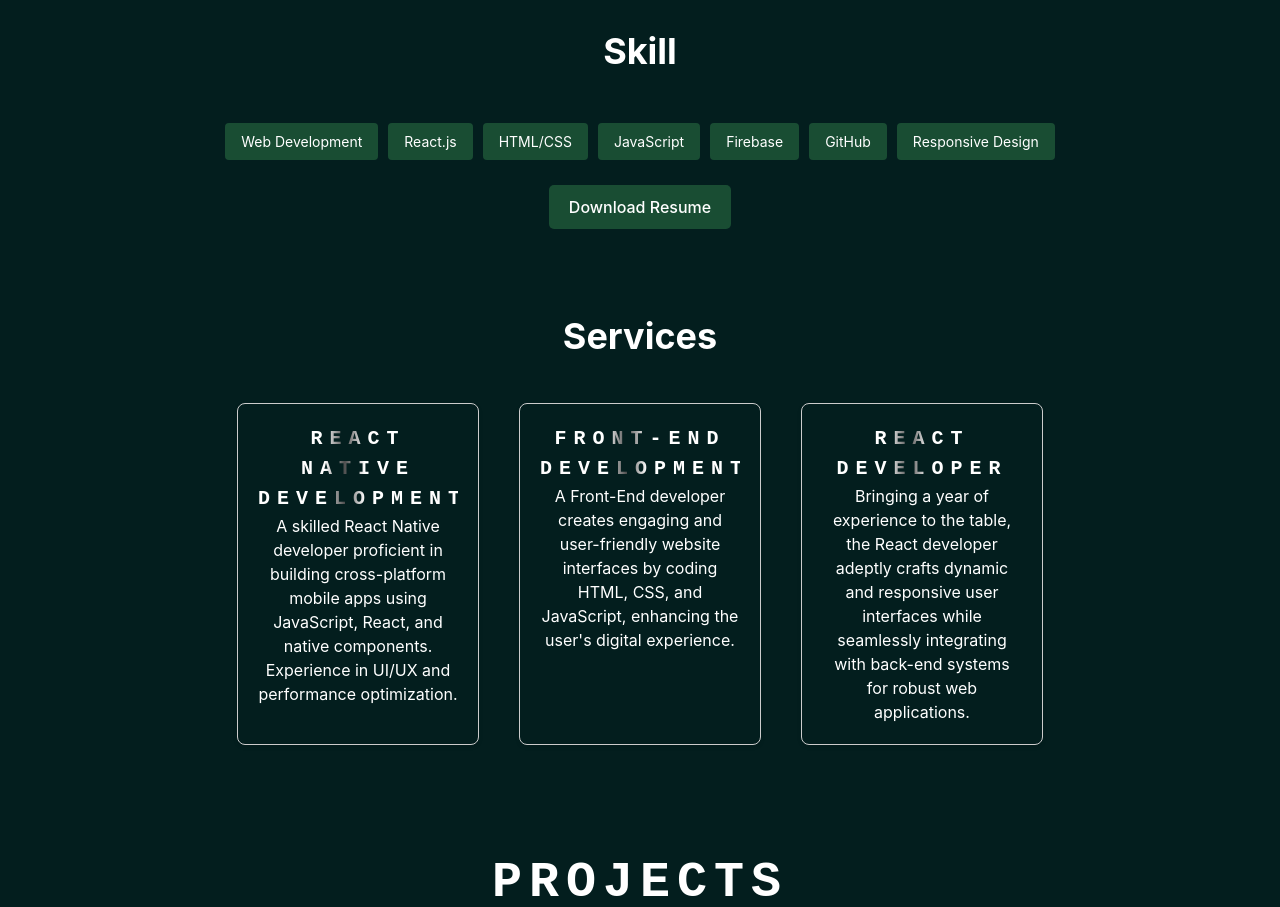
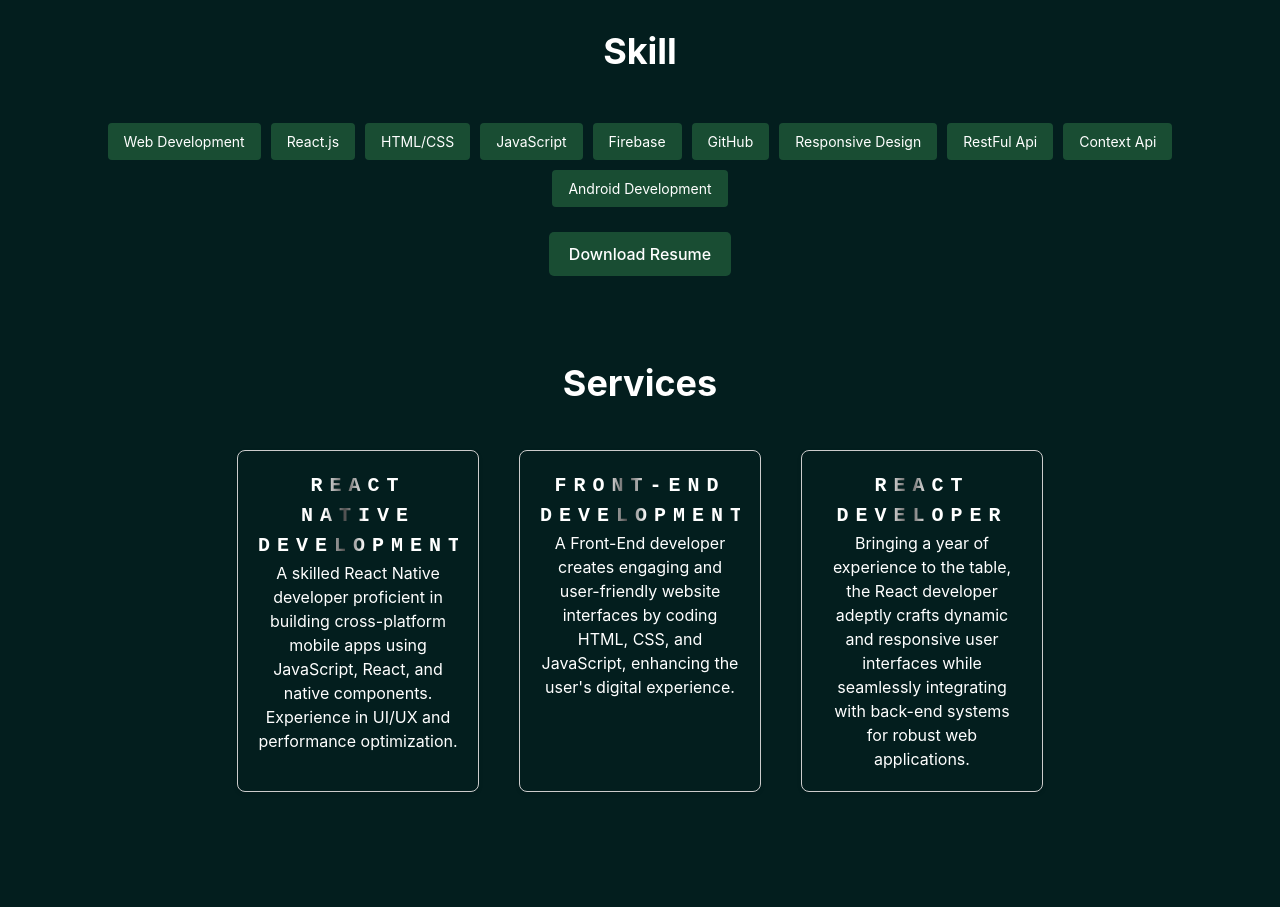
Before and after one commit to Hasniank/Hasnain-PortfolioWebsite, a React (Vite) app: page / in a window 1280 px wide. Shown: the part 1020-1927 px from the top of the page. Built offline with nearby package versions, Linux system fonts and the light colour scheme.

Commit message:
Add skill

```diff
--- a/src/components/About.jsx
+++ b/src/components/About.jsx
@@ -79,6 +79,9 @@ export const About = () => {
         <SkillItem>Firebase</SkillItem>
         <SkillItem>GitHub</SkillItem>
         <SkillItem>Responsive Design</SkillItem>
+        <SkillItem>RestFul Api</SkillItem>
+        <SkillItem>Context Api</SkillItem>
+        <SkillItem>Android Development</SkillItem>
       </SkillList>
       <DownloadButton href="../../public/Resume/HasnainkhanResume.pdf" download>
         Download Resume
```
